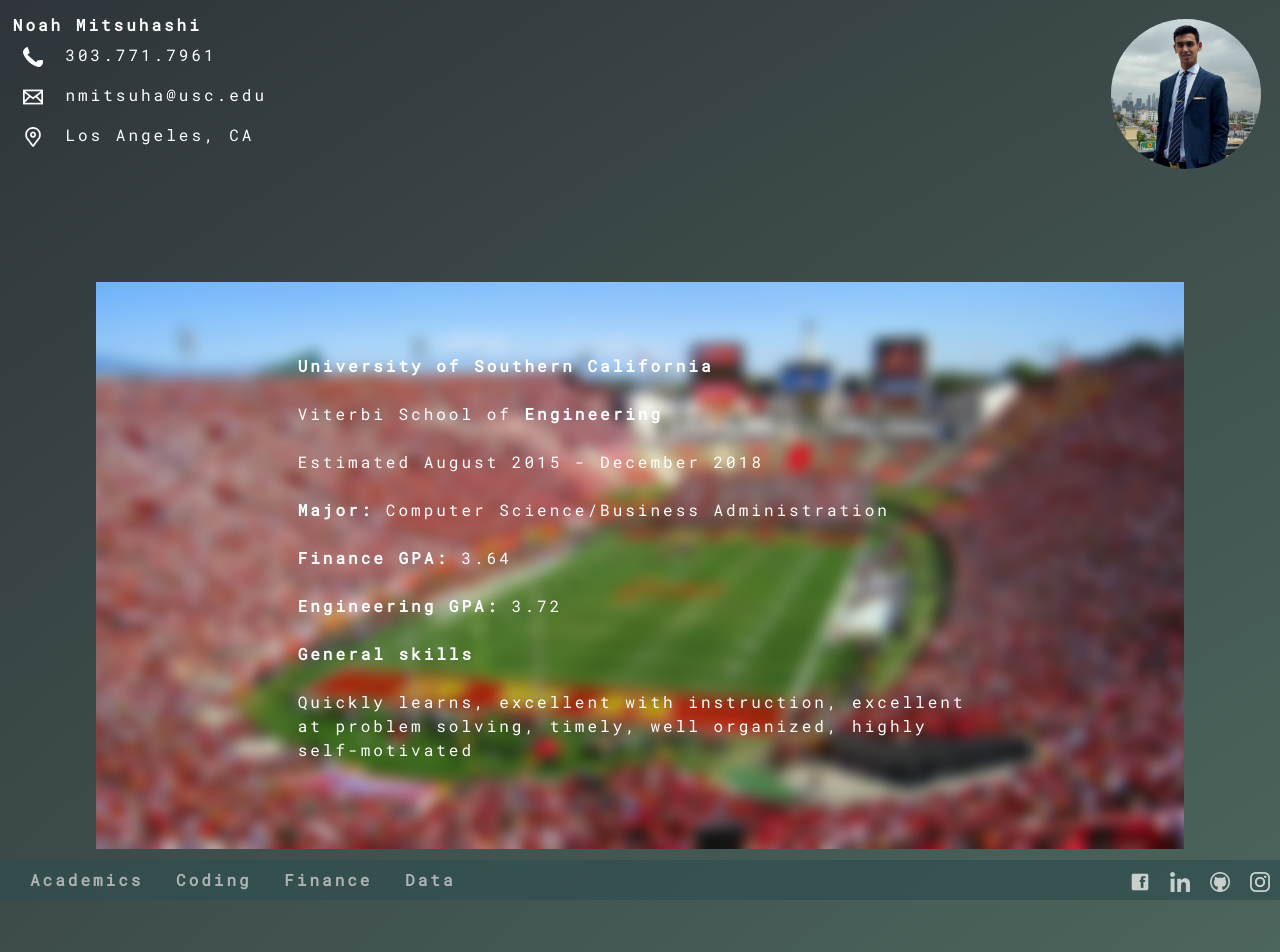
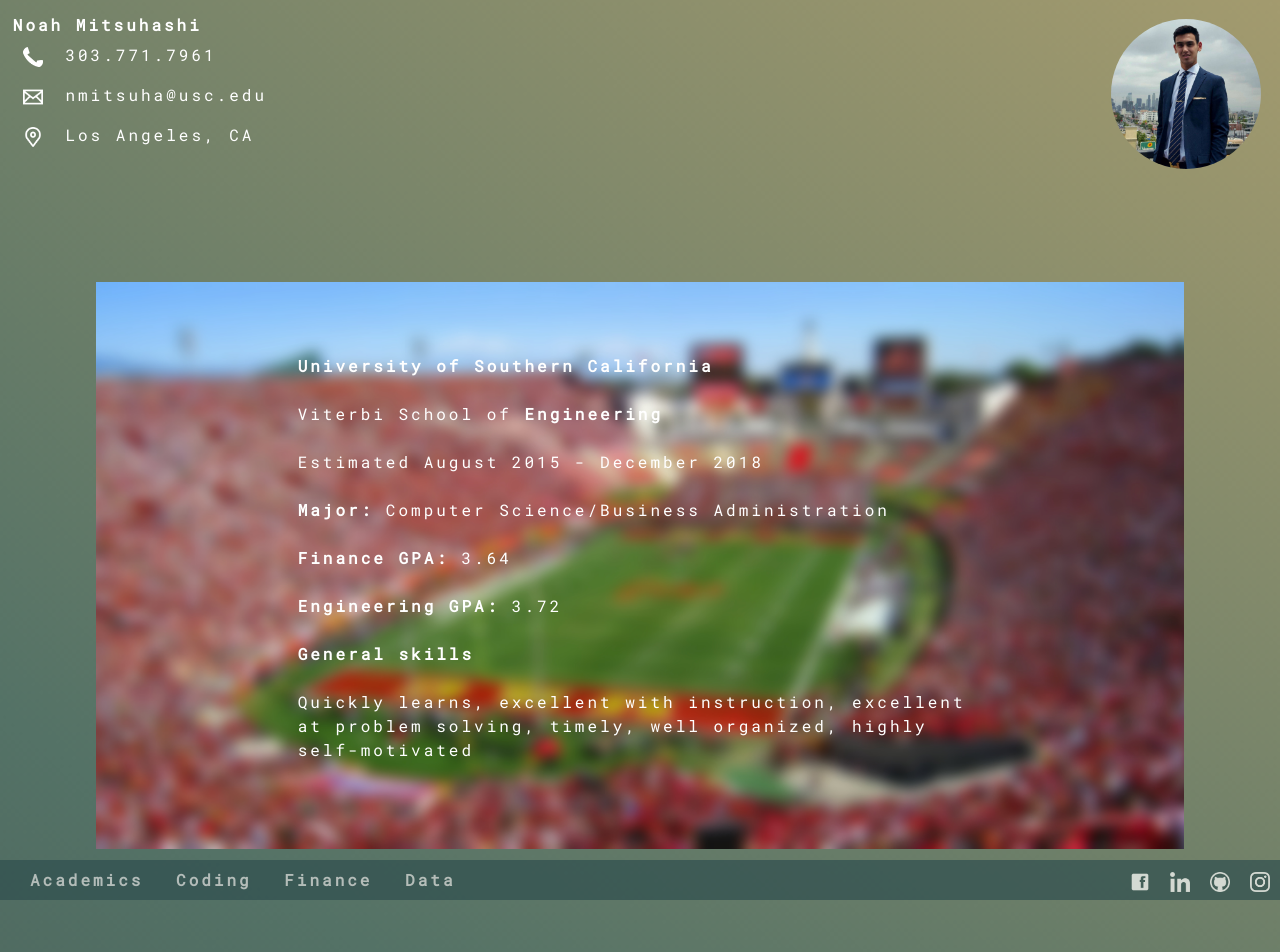
Before and after one commit to nmits/nmits.github.io, a Jekyll site: the page built from index.html, in a window 1280 px wide. Shown: the top 952 px of the page. Built offline with Jekyll 4.4.1, drawn with Linux system fonts in a browser that asks for light colours.

Commit message:
Made background move

```diff
--- a/_sass/_base.scss
+++ b/_sass/_base.scss
@@ -15,8 +15,8 @@
  */
 
 body {
-    webkit-animation: bgAnimation 20s ease infinite;
-    animation: bgAnimation 20s ease infinite;
+    webkit-animation: bgAnimation 15s ease infinite;
+    animation: bgAnimation 15s ease infinite;
     background: radial-gradient(ellipse at center, #ead27a, #c7ad72, #547266, #2f353A);
     background-size: 800% 800%;
     font: $base-font-weight #{$base-font-size}/#{$base-line-height} $base-font-family;
@@ -29,6 +29,30 @@
     font-feature-settings: "kern" 1;
     font-kerning: normal;
 }
+
+@-webkit-keyframes bgAnimation {
+  0% {
+    background-position: 75% 75%; }
+  25% {
+    background-position: 0 100%; }
+  50% {
+    background-position: 50% 50%; }
+  75% {
+    background-position: 25% 100%; }
+  100% {
+    background-position: 75% 75%; } }
+
+@keyframes bgAnimation {
+  0% {
+    background-position: 75% 75%; }
+  25% {
+    background-position: 0 100%; }
+  50% {
+    background-position: 50% 50%; }
+  75% {
+    background-position: 25% 100%; }
+  100% {
+    background-position: 75% 75%; } }
 
 
 
```
